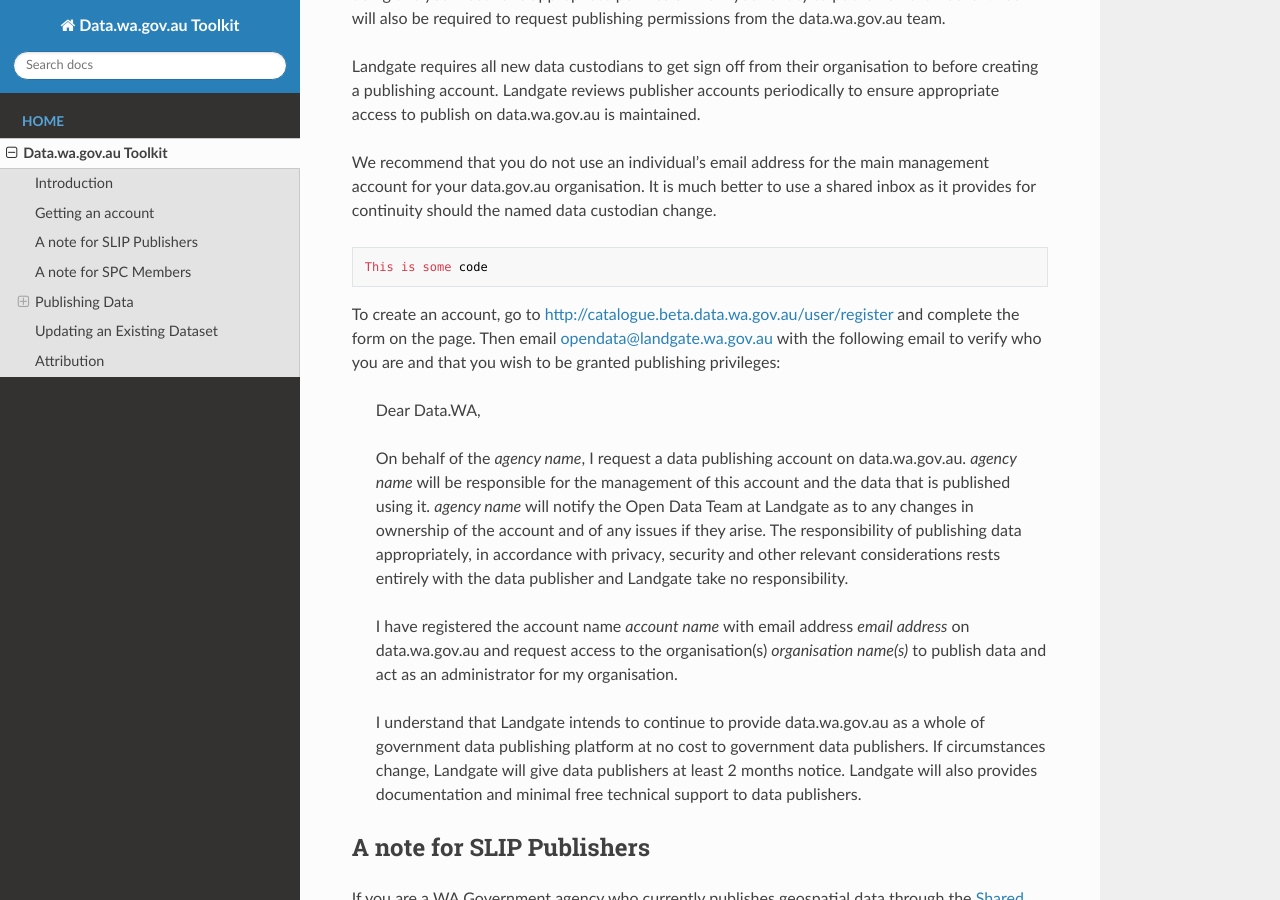
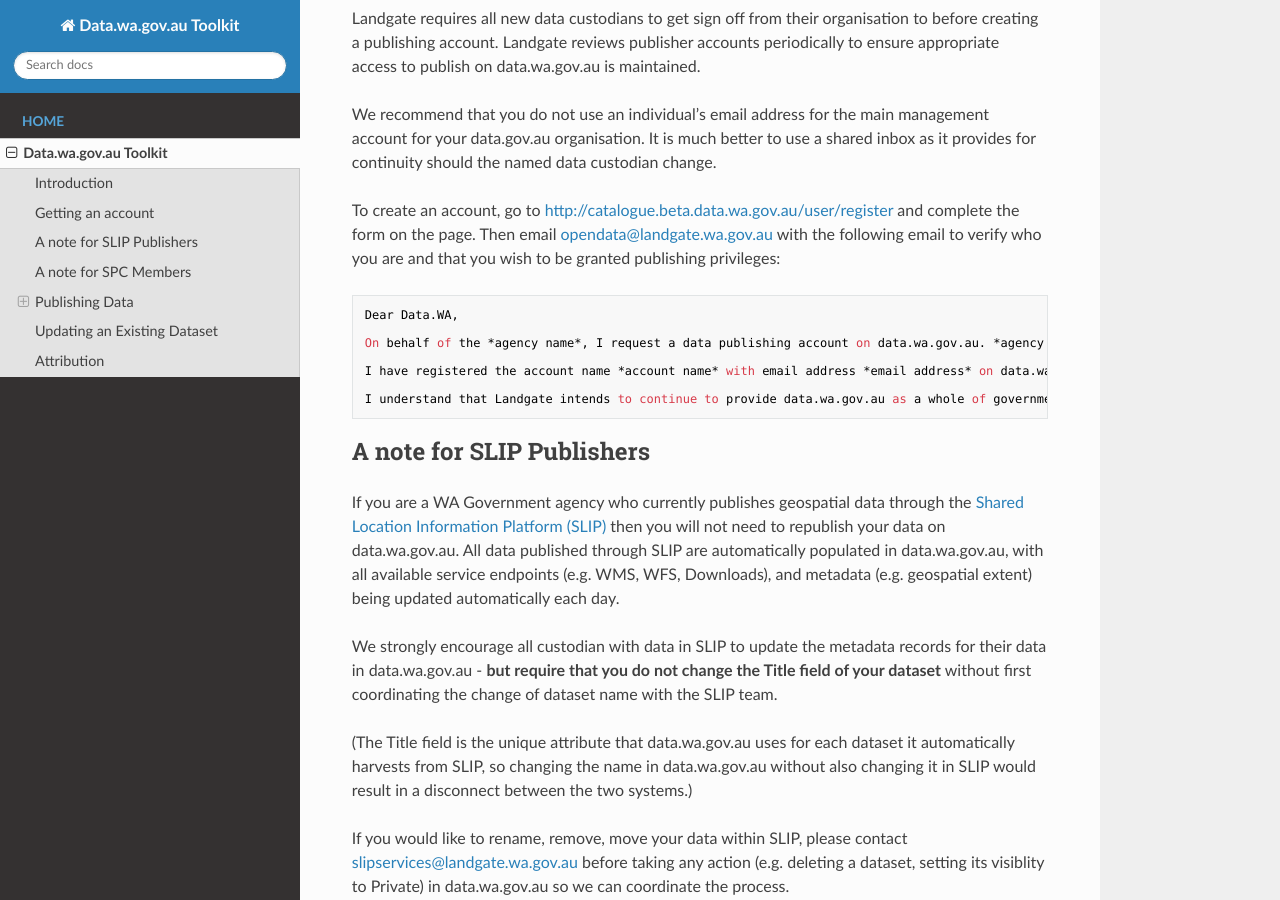
Before and after one commit to datawagovau/toolkit, an MkDocs documentation site: the page built from docs/index.md, in a window 1280 px wide and 900 px high, scrolled down 1009 px. Built offline with MkDocs 1.6.1, drawn with Linux system fonts in a browser that asks for light colours; nearby versions of some CDN libraries; old or Windows-style settings are respelled for this version of MkDocs; some of the changed text lies outside the part shown.

Commit message:
Minor edits

```diff
--- a/docs/index.md
+++ b/docs/index.md
@@ -1,6 +1,4 @@
 # Data.wa.gov.au Toolkit
-
-> Work In Progress
 
 ## Introduction
 Data.wa.gov.au simplifies access to Western Australian Government data by enabling anyone to discover data in one place, and is backed by a data infrastructure that facilitates the easy publishing and dissemination data. The platform serves citizens, business, and government alike by promoting the discoverability of data under the [State’s Open Data Policy](http://data.wa.gov.au).
@@ -25,17 +23,15 @@
 
 We recommend that you do not use an individual’s email address for the main management account for your data.gov.au organisation. It is much better to use a shared inbox as it provides for continuity should the named data custodian change.
 
-    This is some code
-
 To create an account, go to [http://catalogue.beta.data.wa.gov.au/user/register](http://catalogue.beta.data.wa.gov.au/user/register) and complete the form on the page. Then email [opendata@landgate.wa.gov.au](mailto:opendata@landgate.wa.gov.au) with the following email to verify who you are and that you wish to be granted publishing privileges:
 
-> Dear Data.WA,
->
-> On behalf of the *agency name*, I request a data publishing account on data.wa.gov.au. *agency name* will be responsible for the management of this account and the data that is published using it. *agency name* will notify the Open Data Team at Landgate as to any changes in ownership of the account and of any issues if they arise. The responsibility of publishing data appropriately, in accordance with privacy, security and other relevant considerations rests entirely with the data publisher and Landgate take no responsibility.
->
-> I have registered the account name *account name* with email address *email address* on data.wa.gov.au and request access to the organisation(s) *organisation name(s)* to publish data and act as an administrator for my organisation.
->
-> I understand that Landgate intends to continue to provide data.wa.gov.au as a whole of government data publishing platform at no cost to government data publishers. If circumstances change, Landgate will give data publishers at least 2 months notice. Landgate will also provides documentation and minimal free technical support to data publishers.
+    Dear Data.WA,
+
+    On behalf of the *agency name*, I request a data publishing account on data.wa.gov.au. *agency name* will be responsible for the management of this account and the data that is published using it. *agency name* will notify the Open Data Team at Landgate as to any changes in ownership of the account and of any issues if they arise. The responsibility of publishing data appropriately, in accordance with privacy, security and other relevant considerations rests entirely with the data publisher and Landgate take no responsibility.
+
+    I have registered the account name *account name* with email address *email address* on data.wa.gov.au and request access to the organisation(s) *organisation name(s)* to publish data and act as an administrator for my organisation.
+
+    I understand that Landgate intends to continue to provide data.wa.gov.au as a whole of government data publishing platform at no cost to government data publishers. If circumstances change, Landgate will give data publishers at least 2 months notice. Landgate will also provides documentation and minimal free technical support to data publishers.
 
 
 ## A note for SLIP Publishers
@@ -82,10 +78,10 @@
     * **Update Frequency**:    how often the dataset is updated. Eg: Daily, Weekly, Never.
     * **Temporal Coverage From / To** (required): the span of time from/to which the data is applicable. If the data applies only to a single point in time you should only fill in the Temporal Coverage From field.
     * **Geospatial Coverage** (required): this is the physical area which the data covers. It is used to power the search functionality of data.wa.gov.au, so it does not need to be precise. It can be;
-        ** a rectangle/polygon drawn by-hand;
-        ** a pre-defined extent; or
-        ** a [GeoJSON](http://geojson.org) formatted Polygon/MultiPolgon.
-        **  **NB**: Data sourced from SLIP will populate this field automatically.
+        * a rectangle/polygon drawn by-hand;
+        * a pre-defined extent; or
+        * a [GeoJSON](http://geojson.org) formatted Polygon/MultiPolgon.
+        * **NB**: Data sourced from SLIP will populate this field automatically.
 * Click **Next: Add Data**
 * Click **Upload** and select the file, or link to a file, you wish to add to the dataset (e.g. the data itself, or any data dictionaries, metadata statements, et cetera you may have. See [Supportive documentation/context](#Supportive documentation/context). Add a description for this file and add the (likely) 3 letter file extension to the Format field.
   * You can add additional files to the dataset by clicking **Save and add another** and repeating the process. When finished adding resources click **Next: Additional Info**.
```
